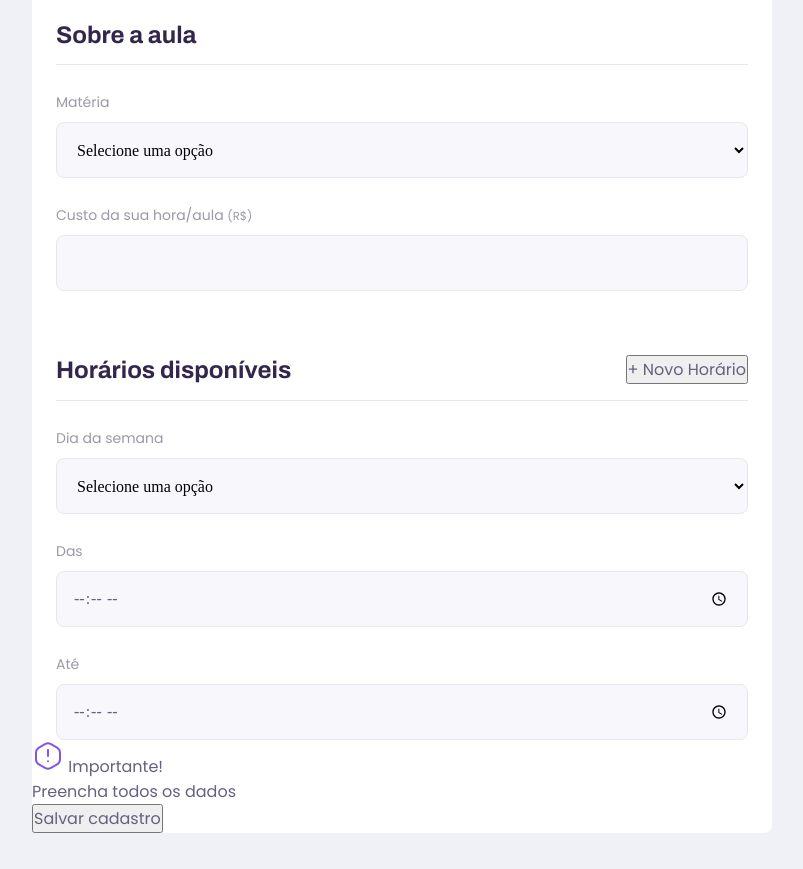
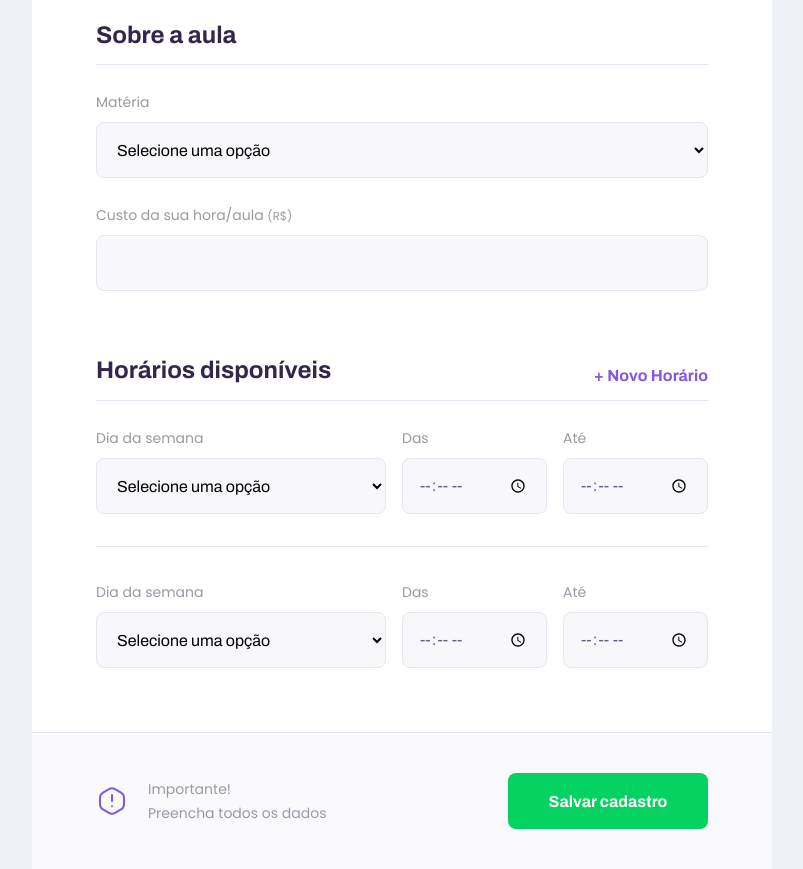
Before and after one commit to luizGTogni/nlw2-javascript-project, a plain HTML site: page give-classes.html in a window 1280 px wide. Shown: the part 1020-1889 px from the top of the page, without its empty margins (238-1041 px from the left). Before the commit the page ends 1853 px from the top, so only its background shows below. Drawn offline with Linux system fonts and the light colour scheme.

Commit message:
Estilo da página pageGiveClasses feito

```diff
--- a/give-classes.html
+++ b/give-classes.html
@@ -86,11 +86,36 @@
           </div>
         </fieldset>
 
-        <fieldset>
-          <legend>
-            Horários disponíveis
+        <fieldset id="schedule-items">
+          <legend>Horários disponíveis
             <button id="add-time">+ Novo Horário</button>
           </legend>
+
+          <div class="schedule-item">
+            <div class="select-block">
+              <label for="weekday">Dia da semana</label>
+              <select name="weekday[]" required>
+                <option value="">Selecione uma opção</option>
+                <option value="1">Domingo</option>
+                <option value="2">Segunda-feira</option>
+                <option value="3">Terça-feira</option>
+                <option value="4">Quarta-feira</option>
+                <option value="5">Quinta-feira</option>
+                <option value="6">Sexta-feira</option>
+                <option value="7">Sábado</option>
+              </select>
+            </div>
+
+            <div class="input-block">
+              <label for="time_from">Das</label>
+              <input name="time_from[]" type="time" required>
+            </div>
+
+            <div class="input-block">
+              <label for="time_to">Até</label>
+              <input name="time_to" type="time" required>
+            </div>
+          </div>
 
           <div class="schedule-item">
             <div class="select-block">
--- a/styles/partials/forms.css
+++ b/styles/partials/forms.css
@@ -15,7 +15,7 @@
 
 
     background-color: var(--color-input-background);
-    font: 1.6rem Archvivo;
+    font: 1.6rem Archivo;
 
     border: 1px solid var(--color-line-in-white);
     border-radius: 0.8rem;
--- a/styles/partials/page-give-classes.css
+++ b/styles/partials/page-give-classes.css
@@ -42,6 +42,27 @@
     padding-bottom: 1.6rem;
 }
 
+#page-give-classes fieldset legend button {
+    color: var(--color-primary);
+    font: 700 1.6rem Archivo;
+
+    background: none;
+
+    border: 0;
+
+    cursor: pointer;
+
+    transition: .2s;
+
+    padding-top: 1.2rem;
+}
+
+#page-give-classes fieldset legend button:hover {
+    color: var(--color-primary-dark);
+
+    transform: translateY(-3px);
+}
+
 #page-give-classes fieldset+fieldset {
     margin-top: 6.4rem;
 }
@@ -52,9 +73,100 @@
     margin-top: 2.4rem;
 }
 
+#page-give-classes main footer {
+    margin-top: 6.4rem;
+
+    background-color: var(--color-box-footer);
+
+    border-top: 1px solid var(--color-line-in-white);
+
+    padding: 4rem 2.5rem;
+}
+
+#page-give-classes main footer p {
+    color: var(--color-text-complement);
+    font-size: 1.4rem;
+    line-height: 2.4rem;
+
+    display: flex;
+    align-items: center;
+    justify-content: center;
+}
+
+#page-give-classes main footer p img {
+    margin-right: 2rem;
+}
+
+#page-give-classes main footer button {
+    height: 5.6rem;
+    width: 100%;
+    margin-top: 3.2rem;
+
+    color: var(--color-button-text);
+    font: 700 1.6rem Archivo;
+    text-decoration: none;
+
+    background-color: var(--color-secondary);
+
+    border: 0;
+    border-radius: .8rem;
+
+    display: flex;
+    align-items: center;
+    justify-content: center;
+
+    cursor: pointer;
+
+    transition: .2s;
+}
+
+#page-give-classes main footer button:hover {
+    background-color: var(--color-secondary-dark);
+}
+
+.schedule-item+.schedule-item {
+    margin-top: 3.2rem;
+
+    padding-top: 3.2rem;
+
+    border-top: 1px solid var(--color-line-in-white);
+}
+
 /* Desktop */
 @media (min-width: 700px) {
     #page-give-classes #container {
         max-width: 100vw;
     }
+
+    #page-give-classes .page-header .header-content {
+        margin-bottom: 0;
+    }
+
+    #page-give-classes main fieldset {
+        padding: 0 64px;
+    }
+
+    .schedule-item {
+        display: grid;
+        grid-template-columns: 2fr 1fr 1fr;
+        column-gap: 1.6rem;
+    }
+
+    #page-give-classes #schedule-items .select-block+.input-block,
+    #page-give-classes #schedule-items .input-block+.input-block {
+        margin-top: 0;
+    }
+
+    #page-give-classes main footer {
+        display: flex;
+        align-items: center;
+        justify-content: space-between;
+
+        padding: 40px 64px;
+    }
+
+    #page-give-classes main footer button {
+        width: 200px;
+        margin-top: 0;
+    }
 }
```
